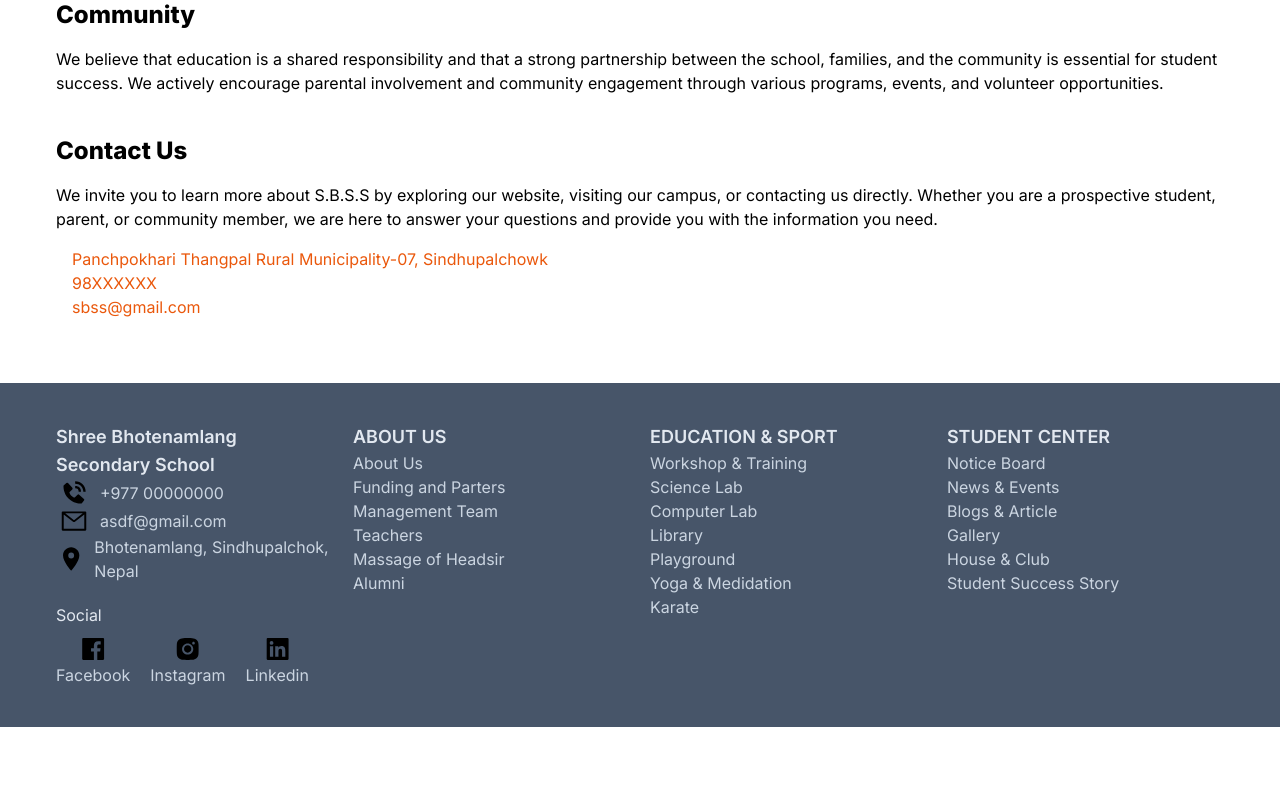
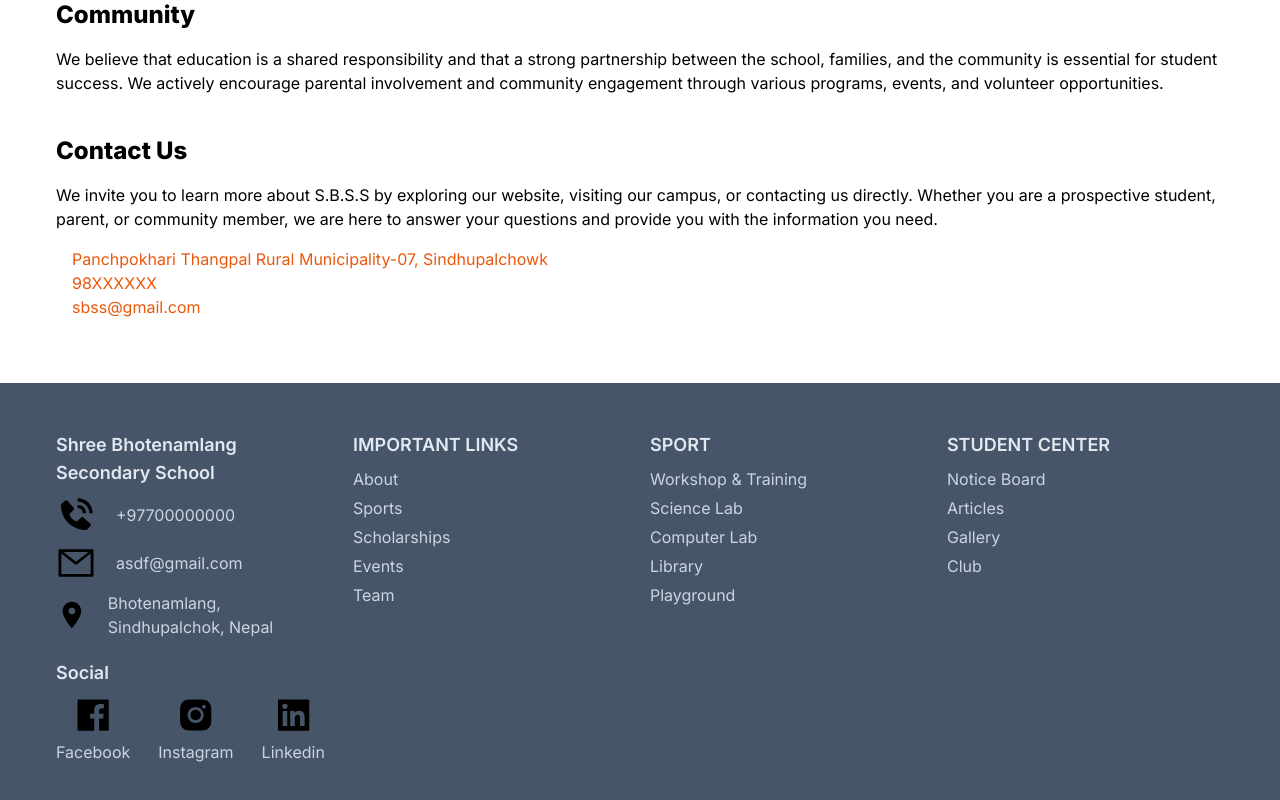
Before and after one commit to devhimal/shree-bhotenamlang-secondary-school, a Next.js app: page /about in a window 1280 px wide. Shown: the part 2013-2813 px from the top of the page. Before the commit the page ends 2740 px from the top, so only its background shows below. Built offline with nearby package versions, Linux system fonts and the light colour scheme.

Commit message:
Footer updated

```diff
--- a/src/app/components/molecules/Footer/Footer.tsx
+++ b/src/app/components/molecules/Footer/Footer.tsx
@@ -6,85 +6,87 @@ import { MdLocationOn } from 'react-icons/md'
 import Container from '../../atoms/Container/Container'
 import SectionHeading from "../../atoms/SectionHeading/SectionHeading"
 
+import Link from 'next/link';
+
 const Footer = () => {
     return (
         <>
             <SectionHeading><div></div></SectionHeading>
-            <div className="footer bg-slate-600 w-full py-10">
+            <div className="footer bg-slate-600 w-full py-12">
                 <Container classNames="text-black">
                     <div className="footer__wrapper grid grid-cols-1 sm:grid-cols-2 md:grid-cols-3 lg:grid-cols-4 gap-5">
-                        <div className="intro">
+                        <div className="intro flex flex-col gap-5 justify-start">
+                                <div className="flex flex-col gap-2">
+                                <h1 className='text-lg font-semibold text-slate-200'>Shree Bhotenamlang Secondary School</h1>
+                                    <div className='hover:text-[#48823E] transition-colors duration-200 flex items-center gap-5'>
+                                        <BiSolidPhoneCall className='w-10 h-10 hover:text-[#48823E] transition-colors duration-200 '></BiSolidPhoneCall>
+                                        <p className='text-slate-300 hover:text-[#48823E] transition-colors duration-200'>+97700000000</p>
+                                    </div>
+                                    <div className='hover:text-[#48823E] transition-colors duration-200 flex items-center gap-5'>
+                                        <AiOutlineMail className='w-10 h-10 hover:text-[#48823E] transition-colors duration-200'></AiOutlineMail>
+                                        <p className='text-slate-300 hover:text-[#48823E] transition-colors duration-200'>asdf@gmail.com</p>
+
+                                    </div>
+                                    <div className='flex items-center gap-5 hover:text-[#48823E] transition-colors duration-200'>
+                                        <MdLocationOn className='w-10 h-10' />
+                                        <p className='text-slate-300 hover:text-[#48823E] transition-colors duration-200'>Bhotenamlang, Sindhupalchok, Nepal</p>
+                                    </div>
+                                </div>
+
+
+
                             <div>
-                                <h1 className='text-lg font-semibold text-slate-200'>Shree Bhotenamlang Secondary School</h1>
-                                <div>
-                                    <a href="tel:+97700000000" target="_blank" className='flex items-center gap-2'><BiSolidPhoneCall className='w-9 h-7' /><p className='text-slate-300'>+977 00000000</p>
-                                    </a>
-
-                                </div>
-                                <div>
-                                    <a href="mailto:asdf@gmail.com" target="_blank" className='flex items-center gap-2'><AiOutlineMail className='w-9 h-7' /><p className='text-slate-300'>asdf@gmail.com</p></a>
-
-                                </div>
-                                <div className='flex items-center gap-2'>
-                                    <MdLocationOn className='w-9 h-7' />
-                                    <p className='text-slate-300'>Bhotenamlang, Sindhupalchok, Nepal</p>
-                                </div>
-                            </div>
-
-                            <div className='mt-5'>
-                                <h1 className='text-slate-200'>Social</h1>
-                                <div className="flex gap-5 mt-2">
-                                    <div className="">
-                                        <a href="https://facebook.com/" target='_blank'><AiFillFacebook className='w-full h-7' /></a>
-                                        <p className='text-slate-300'>Facebook</p>
+                                <h1 className='text-lg font-semibold text-slate-200'>Social</h1>
+                                <div className="flex gap-7 mt-2">
+                                    <div className="hover:text-[#48823E] transition-colors duration-200 flex flex-col gap-[5px]">
+                                        <a href="https://www.facebook.com/profile.php?id=61558616203473" target='_blank'><AiFillFacebook className='w-full h-10' /></a>
+                                        <p className='text-slate-300 hover:text-[#48823E] transition-colors duration-200'>Facebook</p>
                                     </div>
-                                    <div className="">
-                                        <a href="grfgf" target='_blank'><AiFillInstagram className='w-full h-7' /></a>
-                                        <p className='text-slate-300'>Instagram</p>
+                                    <div className="hover:text-[#48823E] transition-colors duration-200 flex flex-col gap-[5px]">
+                                       <AiFillInstagram className='w-full h-10' />
+                                        <p className='text-slate-300 hover:text-[#48823E] transition-colors duration-200'>Instagram</p>
                                     </div>
-                                    <div className="">
-                                        <a href="rgfgf" target='_blank'><AiFillLinkedin className='w-full h-7' /></a>
-                                        <p className='text-slate-300'>Linkedin</p>
+                                    <div className="hover:text-[#48823E] transition-colors duration-200 flex flex-col gap-[5px]">
+                                       <AiFillLinkedin className='w-full h-10' />
+                                        <p className='text-slate-300 hover:text-[#48823E] transition-colors duration-200'>Linkedin</p>
                                     </div>
                                 </div>
                             </div>
                         </div>
-                        <div className="about">
-                            <h1 className='text-lg font-semibold text-slate-200'>ABOUT US</h1>
-                            <div className="links text-slate-300">
-                                <p>About Us</p>
-                                <p>Funding and Parters</p>
-                                <p>Management Team</p>
-                                <p>Teachers</p>
-                                <p>Massage of Headsir</p>
-                                <p>Alumni</p>
+
+
+
+                        <div className="about flex flex-col gap-2">
+                            <h1 className='text-lg font-semibold text-slate-200'>IMPORTANT LINKS</h1>
+                            <div className="links text-slate-300 flex flex-col gap-[5px]">
+                                <Link href='/about' className='hover:text-[#48823E] transition-colors duration-200'>About</Link>
+                                <Link href='/sports' className='hover:text-[#48823E] transition-colors duration-200'>Sports</Link>
+                                <Link href='/scholarships' className='hover:text-[#48823E] transition-colors duration-200'>Scholarships</Link>
+                                <Link href='/events' className='hover:text-[#48823E] transition-colors duration-200'>Events</Link>
+                                <Link href='/team' className='hover:text-[#48823E] transition-colors duration-200'>Team</Link>
                             </div>
 
                         </div>
-                        <div className="courses">
-                            <h1 className='text-lg font-semibold text-slate-200'>EDUCATION & SPORT</h1>
+                        <div className="courses flex flex-col gap-2">
+                            <h1 className='text-lg font-semibold text-slate-200'>SPORT</h1>
 
-                            <div className="links text-slate-300">
-                                <p>Workshop & Training</p>
-                                <p>Science Lab</p>
-                                <p>Computer Lab</p>
-                                <p>Library</p>
-                                <p>Playground</p>
-                                <p>Yoga & Medidation</p>
-                                <p>Karate</p>
+                            <div className="links text-slate-300 flex flex-col gap-[5px]">
+                                <Link href='/' className='hover:text-[#48823E] transition-colors duration-200'>Workshop & Training</Link>
+                                <Link href='/' className='hover:text-[#48823E] transition-colors duration-200'>Science Lab</Link>
+                                <Link href='/' className='hover:text-[#48823E] transition-colors duration-200'>Computer Lab</Link>
+                                <Link href='/' className='hover:text-[#48823E] transition-colors duration-200'>Library</Link>
+                                <Link href='/' className='hover:text-[#48823E] transition-colors duration-200'>Playground</Link>
                             </div>
 
                         </div>
 
-                        <div className="student">
+                        <div className="student flex flex-col gap-2">
                             <h1 className='text-lg font-semibold text-slate-200'>STUDENT CENTER</h1>
-                            <div className="links text-slate-300">
-                                <p>Notice Board</p>
-                                <p>News & Events</p>
-                                <p>Blogs & Article</p>
-                                <p>Gallery</p>
-                                <p>House & Club</p>
-                                <p>Student Success Story</p>
+                            <div className="links text-slate-300 flex flex-col gap-[5px]">
+                                <Link href='/' className='hover:text-[#48823E] transition-colors duration-200'>Notice Board</Link>
+                                <Link href='/' className='hover:text-[#48823E] transition-colors duration-200'>Articles</Link>
+                                <Link href='/' className='hover:text-[#48823E] transition-colors duration-200'>Gallery</Link>
+                                <Link href='/' className='hover:text-[#48823E] transition-colors duration-200'>Club</Link>
                             </div>
                         </div>
 
```
